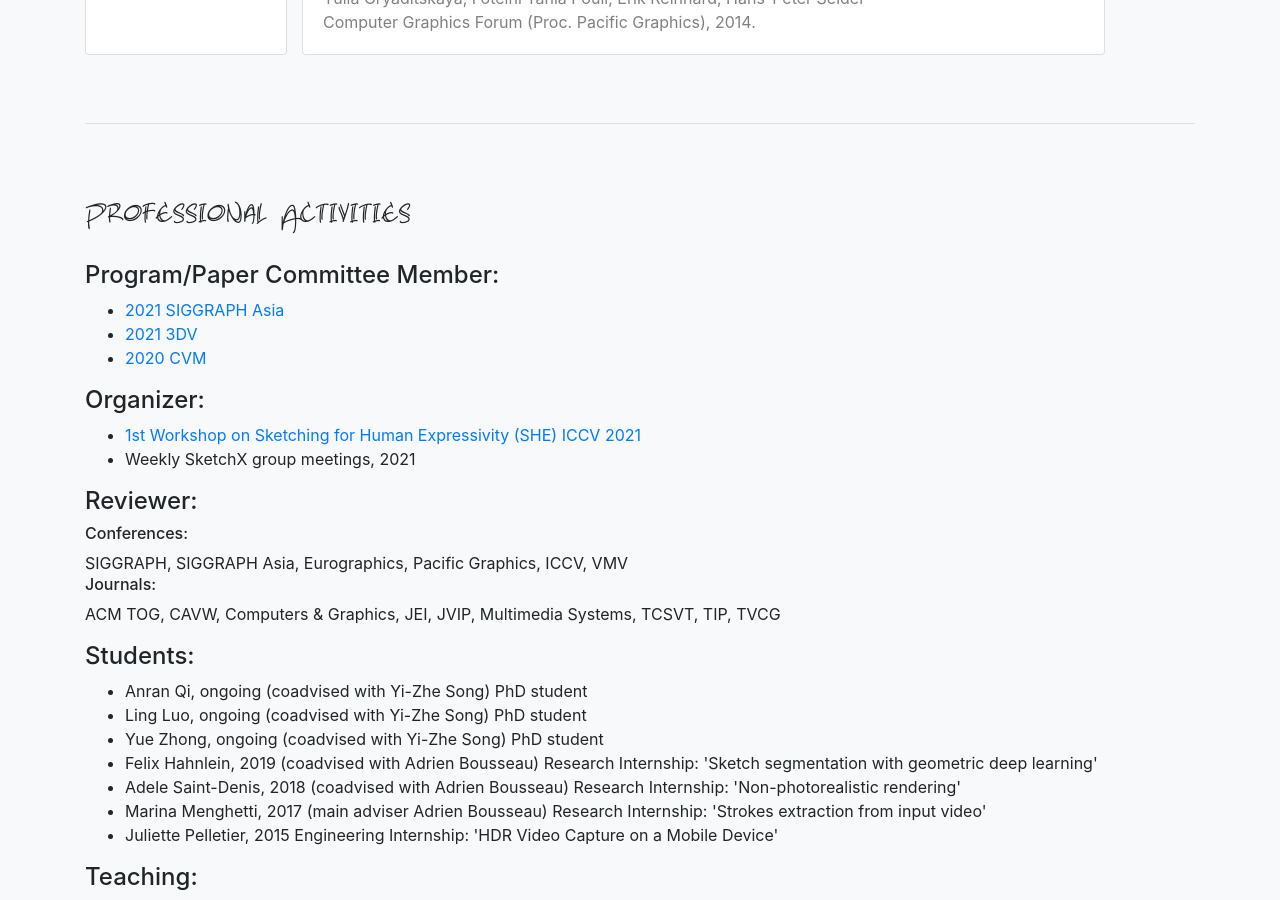
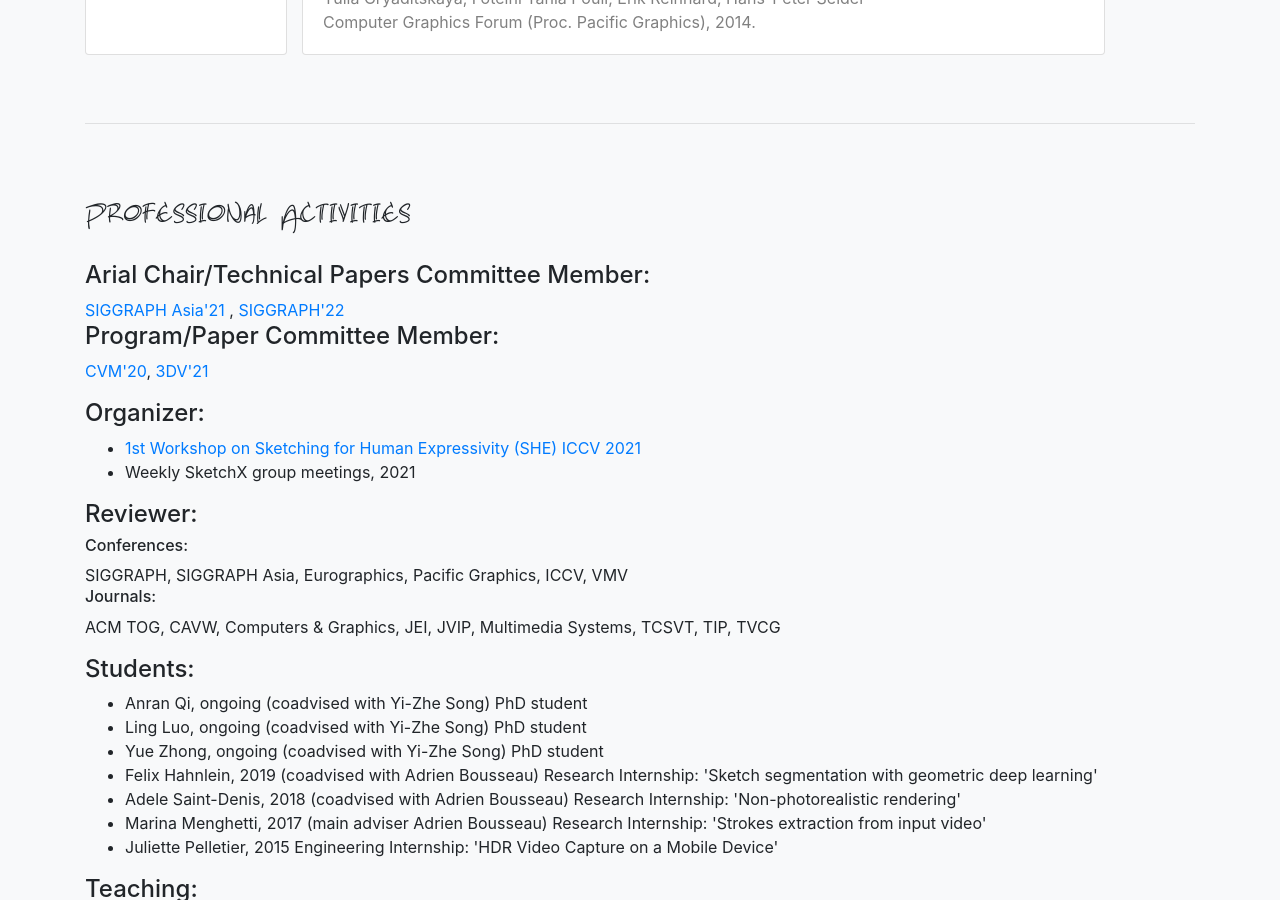
Before and after one commit to ygryadit/ygryadit.github.io, a Jekyll site: the page built from index.md, in a window 1280 px wide and 900 px high, scrolled down 4752 px. Built offline with Jekyll 4.4.1, drawn with Linux system fonts in a browser that asks for light colours; some of the changed text lies outside the part shown.

Commit message:
restructure

```diff
--- a/_data/publications.yml
+++ b/_data/publications.yml
@@ -11,7 +11,7 @@
   bibtex_link: ""
   publ_id: "2021_1"
 
-  title: "Towards Fine-Grained Sketch-Based 3D ShapeRetrieval"
+  title: "Towards Fine-Grained Sketch-Based 3D Shape Retrieval"
   title_link: ""
   authors: "Anran Qi, <b>Yulia Gryaditskaya</b>, Jifei Song, Yongxin Yang, Yonggang Qi, Timothy M. Hospedales, Tao Xiang, Yi-Zhe Song"
 
--- a/index.md
+++ b/index.md
@@ -412,12 +412,11 @@
 
 			<h3> Professional Activities </h3>
              <p>
+				<h4> Arial Chair/Technical Papers Committee Member:</h4>
+				<a href="https://sa2021.siggraph.org/en/"> SIGGRAPH Asia'21 </a>,<a href=""> SIGGRAPH'22 </a>
+
 				<h4>Program/Paper Committee Member:</h4>
-                <ul>
-				<li><a href="https://sa2021.siggraph.org/en/"> 2021 SIGGRAPH Asia </a></li>
-				<li><a href="https://3dv2021.surrey.ac.uk/"> 2021 3DV </a></li>
-                <li><a href="http://iccvm.org/2020/committee.htm"> 2020 CVM </a></li>
-                </ul>
+				<a href="https://3dv2021.surrey.ac.uk/">CVM'20</a>, <a href="http://iccvm.org/2020/committee.htm">3DV'21</a>
             </p>
 
 			<p>
```
